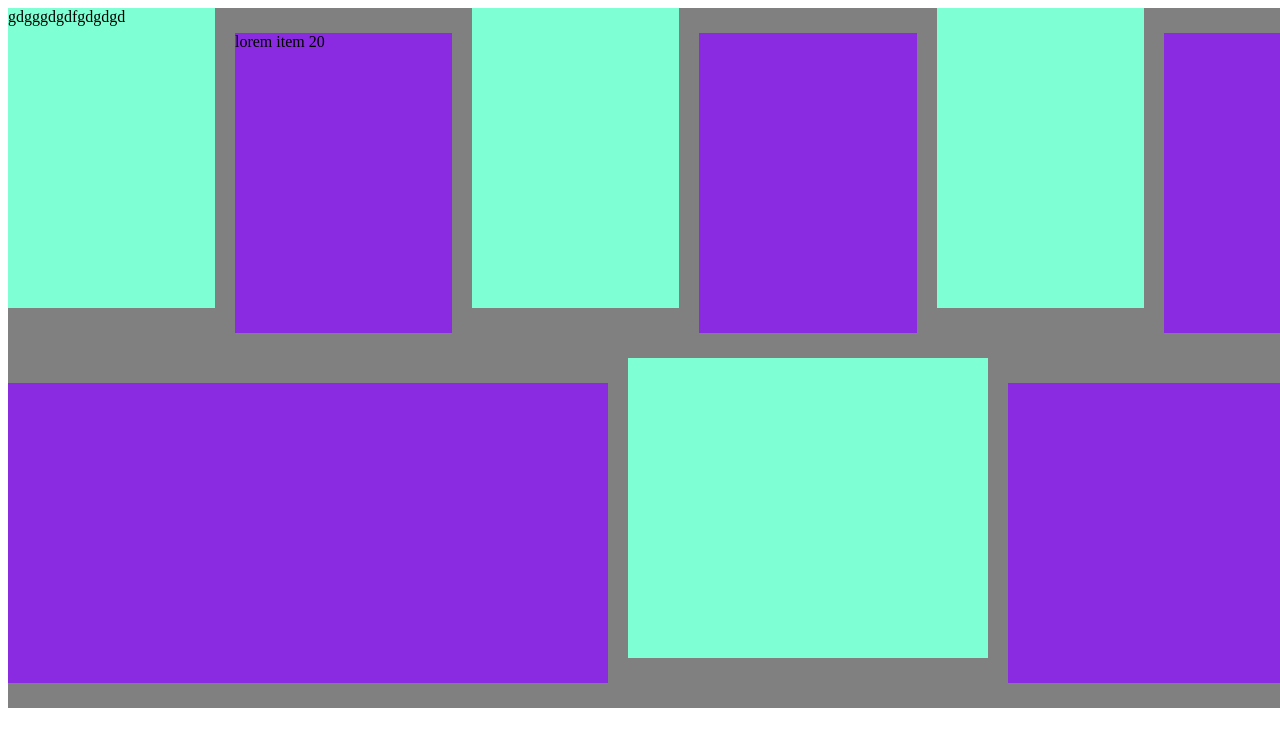
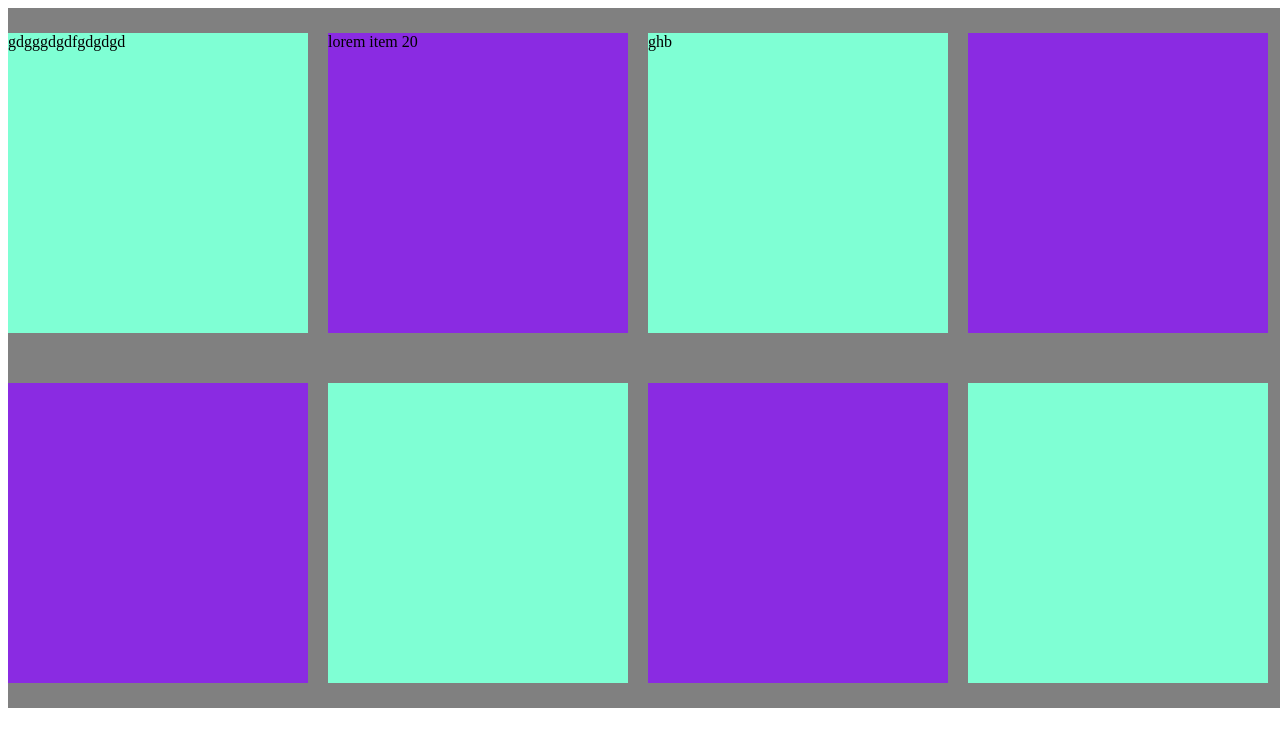
Before and after one commit to maschenjkasofa/First2021, a plain HTML site: page lesson3/flex.html in a window 1280 px wide. Shown: the top 746 px of the page. Drawn offline with Linux system fonts and the light colour scheme.

Commit message:
add new file css homework 3

```diff
--- a/lesson3/flex.html
+++ b/lesson3/flex.html
@@ -14,9 +14,9 @@
 <div class="wrap">
     <div class="a box"> gdgggdgdfgdgdgd</div>
     <div class="b box"> lorem item 20</div>
-    <div class="a box"></div>
+    <div class="a box">ghb</div>
     <div class="b box"></div>
-    <div class="a box"></div>
+    <div class="a box">ghb</div>
     <div class="b box"></div>
     <div class="a box"></div>
     <div class="b box"></div>
--- a/lesson3/main.css
+++ b/lesson3/main.css
@@ -4,20 +4,18 @@
     height: 700px;
     display: flex;
     justify-content: flex-start;
-    align-items: stretch;
+    align-items: center;
     flex-wrap: wrap;
     column-gap: 20px;
 }
 .box{
-    width: 200px;
+    width: 300px;
     height: 300px;
 }
 .a {
     background: aquamarine;
-    flex-grow: 2;
 }
 .b {
     background: blueviolet;
     align-self: center;
-    flex-grow: 5;
 }
```
Also changed, not shown: Block/index.html (+11 -0 lines).
